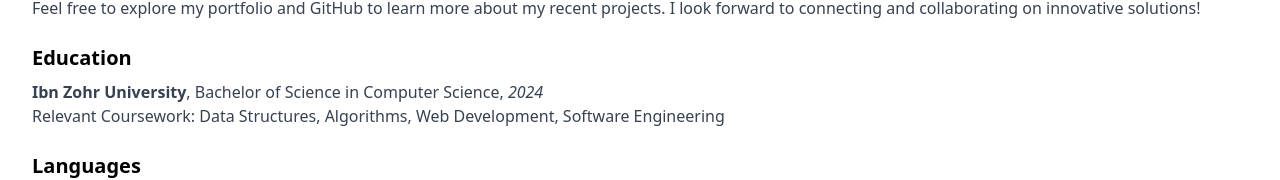
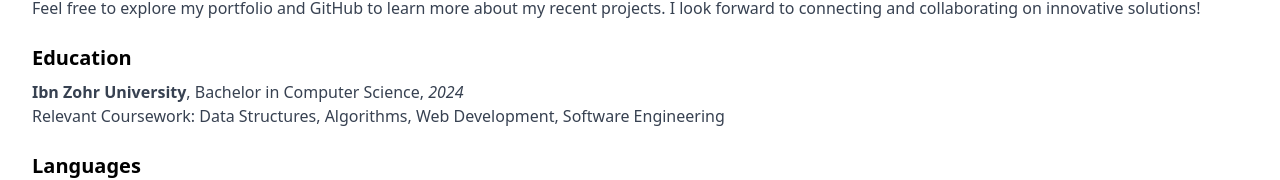
Before and after one commit to RachidHeroumti/Porfolio-Pro, a React (Vite) app: page / in a window 1280 px wide. Shown: the part 4417-4597 px from the top of the page. Built offline with nearby package versions, Linux system fonts and the light colour scheme.

Commit message:
update ed

```diff
--- a/src/component/AboutMe.jsx
+++ b/src/component/AboutMe.jsx
@@ -20,7 +20,7 @@
       <div className="mt-6">
         <h3 className="text-xl font-bold mb-2">Education</h3>
         <div className="text-gray-700">
-          <p><span className="font-semibold">Ibn Zohr University</span>, Bachelor of Science in Computer Science, <span className="italic">2024</span></p>
+          <p><span className="font-semibold">Ibn Zohr University</span>, Bachelor  in Computer Science, <span className="italic">2024</span></p>
           <p>Relevant Coursework: Data Structures, Algorithms, Web Development, Software Engineering</p>
         </div>
       </div>
@@ -35,4 +35,6 @@
   );
 }
 
+
+
 export default AboutMe;
```
